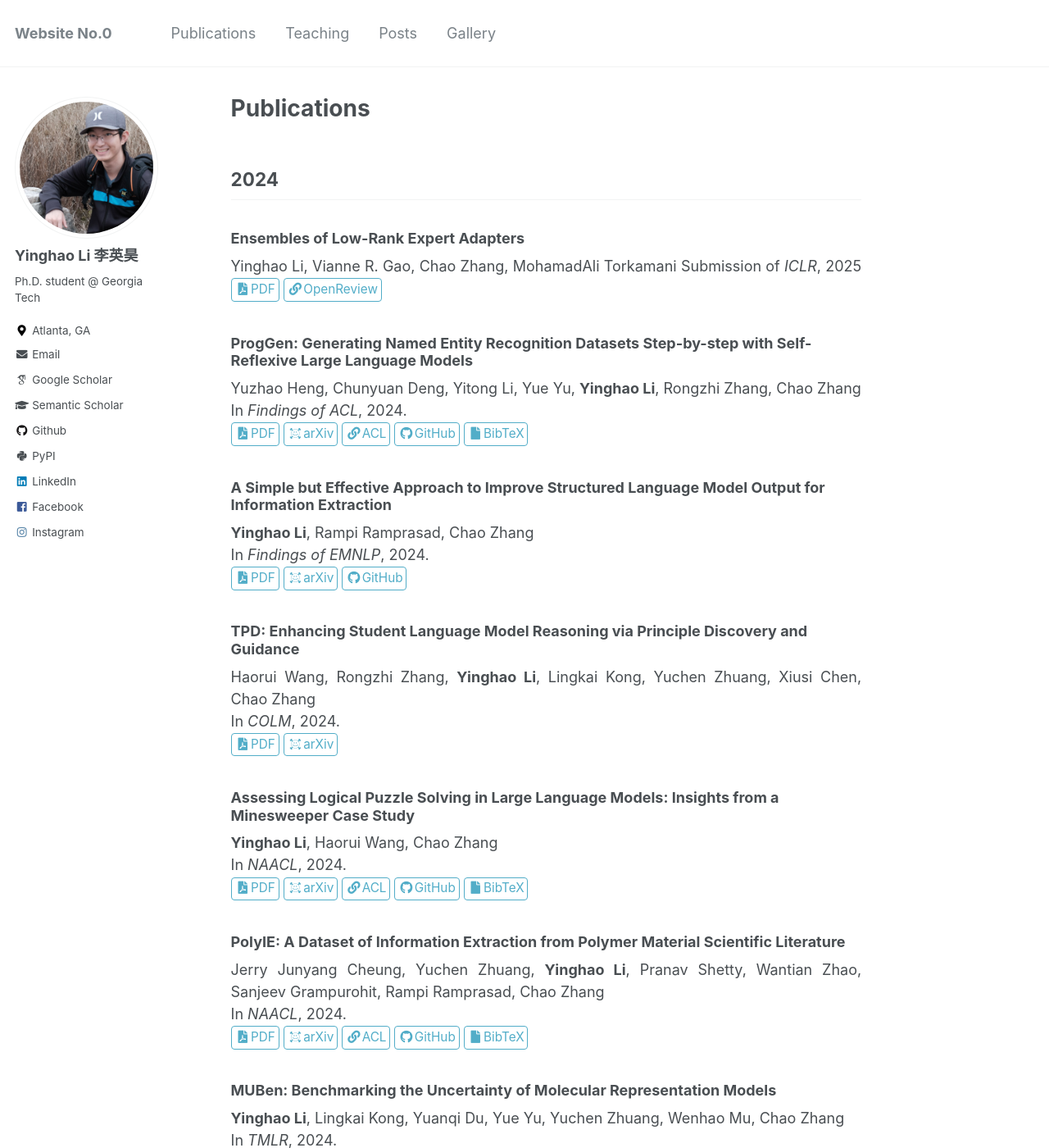
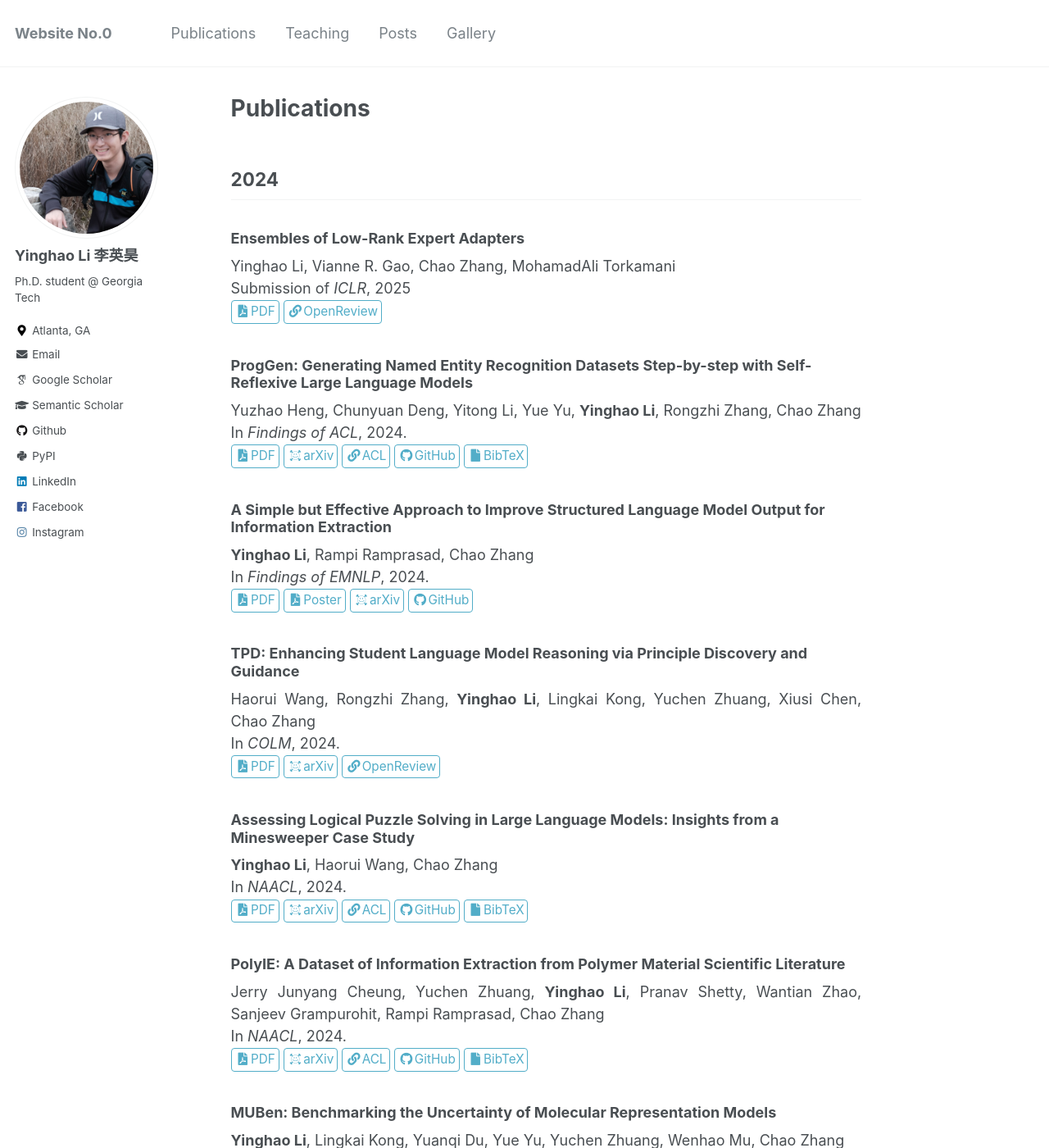
Before and after one commit to Yinghao-Li/Yinghao-Li.github.io, a Jekyll site: the page built from _pages/publications.md, in a window 1280 px wide and 1400 px high. Shown: the whole window at 82% size. Built offline with Jekyll 4.4.1, drawn with Linux system fonts in a browser that asks for light colours; some web fonts are replaced.

Commit message:
update poster

```diff
--- a/_pages/publications.md
+++ b/_pages/publications.md
@@ -32,6 +32,7 @@
 **Yinghao Li**, Rampi Ramprasad, Chao Zhang
 In *Findings of EMNLP*, 2024.
 [<i class="fas fa-fw fa-file-pdf" aria-hidden="true"></i>PDF](https://arxiv.org/pdf/2402.13364.pdf){: .btn--research}
+[<i class="fas fa-fw fa-file-pdf" aria-hidden="true"></i>Poster]({{ base_path }}/files/EMNLP.2024.GnO.poster.pdf){: .btn--research}
 [<i class="ai-fw ai ai-arxiv"></i>arXiv](https://arxiv.org/abs/2402.13364){: .btn--research}
 [<i class="fab fa-fw fa-github"></i>GitHub](https://github.com/Yinghao-Li/GnO-IE){: .btn--research}
 
@@ -40,6 +41,7 @@
 In *COLM*, 2024.
 [<i class="fas fa-fw fa-file-pdf" aria-hidden="true"></i>PDF](https://arxiv.org/pdf/2401.13849.pdf){: .btn--research}
 [<i class="ai-fw ai ai-arxiv"></i>arXiv](https://arxiv.org/abs/2401.13849){: .btn--research}
+[<i class="fas fa-fw fa-link" aria-hidden="true"></i>OpenReview](https://openreview.net/forum?id=sJvhwDtFhQ){: .btn--research}
 
 ### Assessing Logical Puzzle Solving in Large Language Models: Insights from a Minesweeper Case Study
 **Yinghao Li**, Haorui Wang, Chao Zhang
```
Also changed, not shown: 1 other file.
